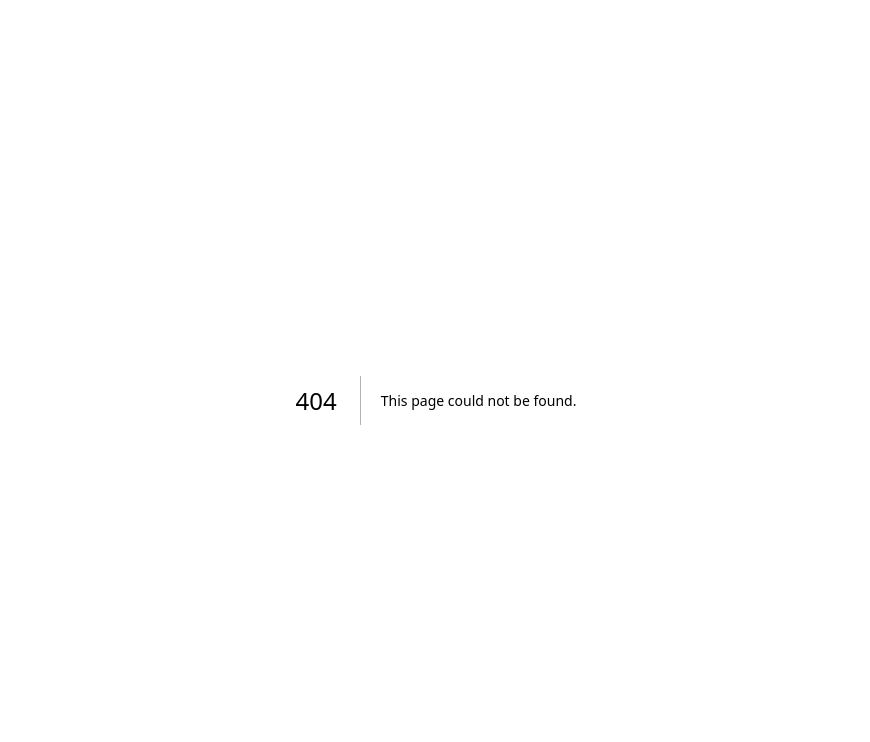
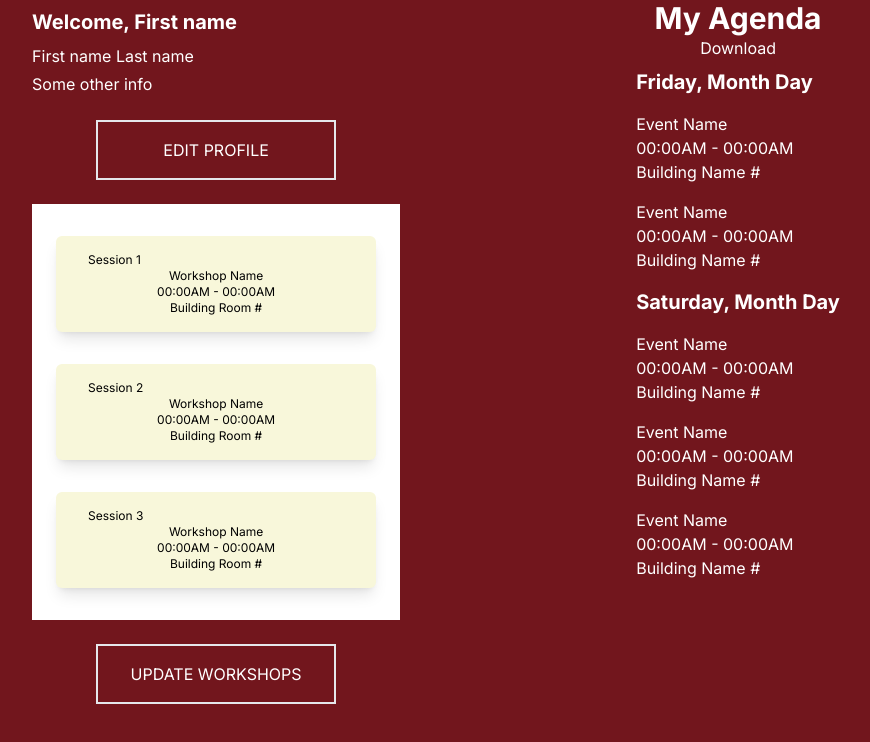
Before and after one commit to filipinx-americans-coming-together/fact-website-frontend, a Next.js app: page /dashboard in a window 1280 px wide. Before the commit this address had no page. Shown: the top 742 px of the page, without its empty margins (204-1074 px from the left). Built offline with nearby package versions, Linux system fonts and the light colour scheme.

Commit message:
set up dashboard layout

```diff
--- /dev/null
+++ b/src/app/dashboard/page.tsx
@@ -0,0 +1,86 @@
+import Button from "@/components/Button";
+import Navbar from "@/components/Navbar";
+import WorkshopCard from "@/components/WorkshopCard";
+
+export default function Dashboard() {
+    return (
+        <>
+            <div className="flex justify-evenly sm: flex-col sm:text-center md:flex-row md:text-left">
+                <div>
+                    <div>
+                        <div className="font-bold text-xl my-2">
+                            Welcome, First name
+                        </div>
+                        <div className="my-1">First name Last name</div>
+                        <div className="my-1">Some other info</div>
+                    </div>
+                    <div className="text-center my-6">
+
+                    <Button text="EDIT PROFILE" url="/" />
+                    </div>
+                    <div className="flex flex-col justify-center items-center bg-text-primary px-2 py-4 my-4">
+                        <WorkshopCard
+                            session="1"
+                            title="Workshop Name"
+                            start="00:00AM"
+                            end="00:00AM"
+                            location="Building Room #"
+                        />
+                        <WorkshopCard
+                            session="2"
+                            title="Workshop Name"
+                            start="00:00AM"
+                            end="00:00AM"
+                            location="Building Room #"
+                        />
+                        <WorkshopCard
+                            session="3"
+                            title="Workshop Name"
+                            start="00:00AM"
+                            end="00:00AM"
+                            location="Building Room #"
+                        />
+                    </div>
+                    <div className="text-center my-6">
+                        <Button text="UPDATE WORKSHOPS" url="/" />
+                    </div>
+                </div>
+                <div>
+                    <div className="text-center">
+                        <div className="text-3xl font-bold">My Agenda</div>
+                        <div>Download</div>
+                    </div>
+                    <div>
+                        <div className="font-bold text-xl my-2">Friday, Month Day</div>
+                        <div className="my-4">
+                            <div>Event Name</div>
+                            <div>00:00AM - 00:00AM</div>
+                            <div>Building Name #</div>
+                        </div>
+                        <div className="my-4">
+                            <div>Event Name</div>
+                            <div>00:00AM - 00:00AM</div>
+                            <div>Building Name #</div>
+                        </div>
+                        <div className="font-bold text-xl my-2">Saturday, Month Day</div>
+                        <div className="my-4">
+                            <div>Event Name</div>
+                            <div>00:00AM - 00:00AM</div>
+                            <div>Building Name #</div>
+                        </div>
+                        <div className="my-4">
+                            <div>Event Name</div>
+                            <div>00:00AM - 00:00AM</div>
+                            <div>Building Name #</div>
+                        </div>
+                        <div>
+                            <div>Event Name</div>
+                            <div>00:00AM - 00:00AM</div>
+                            <div>Building Name #</div>
+                        </div>
+                    </div>
+                </div>
+            </div>
+        </>
+    );
+}
--- /dev/null
+++ b/src/components/WorkshopCard.tsx
@@ -0,0 +1,28 @@
+interface WorkshopProps {
+    session: string;
+    title: string;
+    start: string;
+    end: string;
+    location: string;
+}
+
+export default function WorkshopCard({
+    session,
+    title,
+    start,
+    end,
+    location,
+}: WorkshopProps) {
+    return (
+        <div className="bg-highlight-secondary text-black text-xs px-8 py-4 m-4 rounded-md w-80 shadow-lg">
+            <div>Session {session}</div>
+            <div className="text-center">
+                <div>{title}</div>
+                <div>
+                    {start} - {end}
+                </div>
+                <div>{location}</div>
+            </div>
+        </div>
+    );
+}
```
